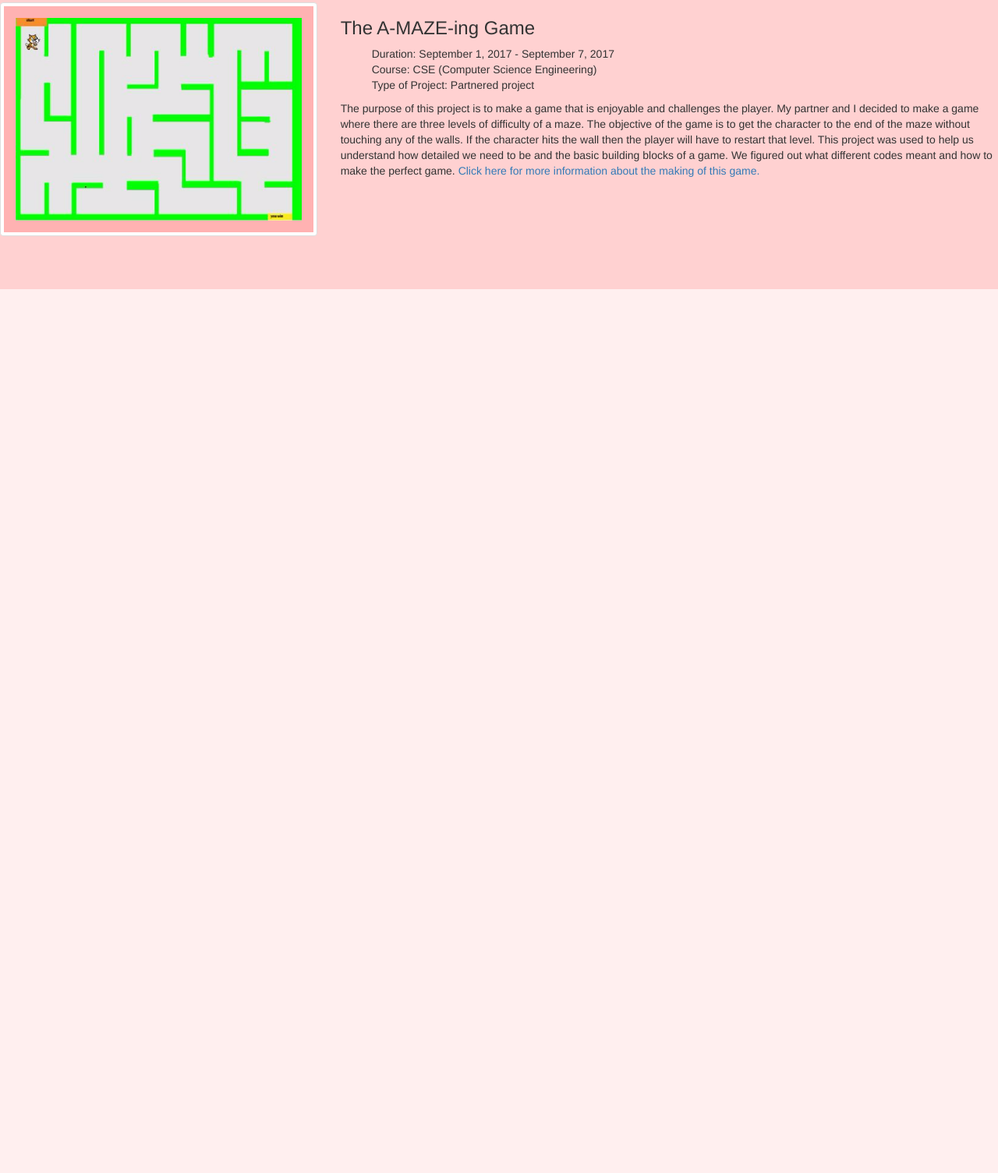
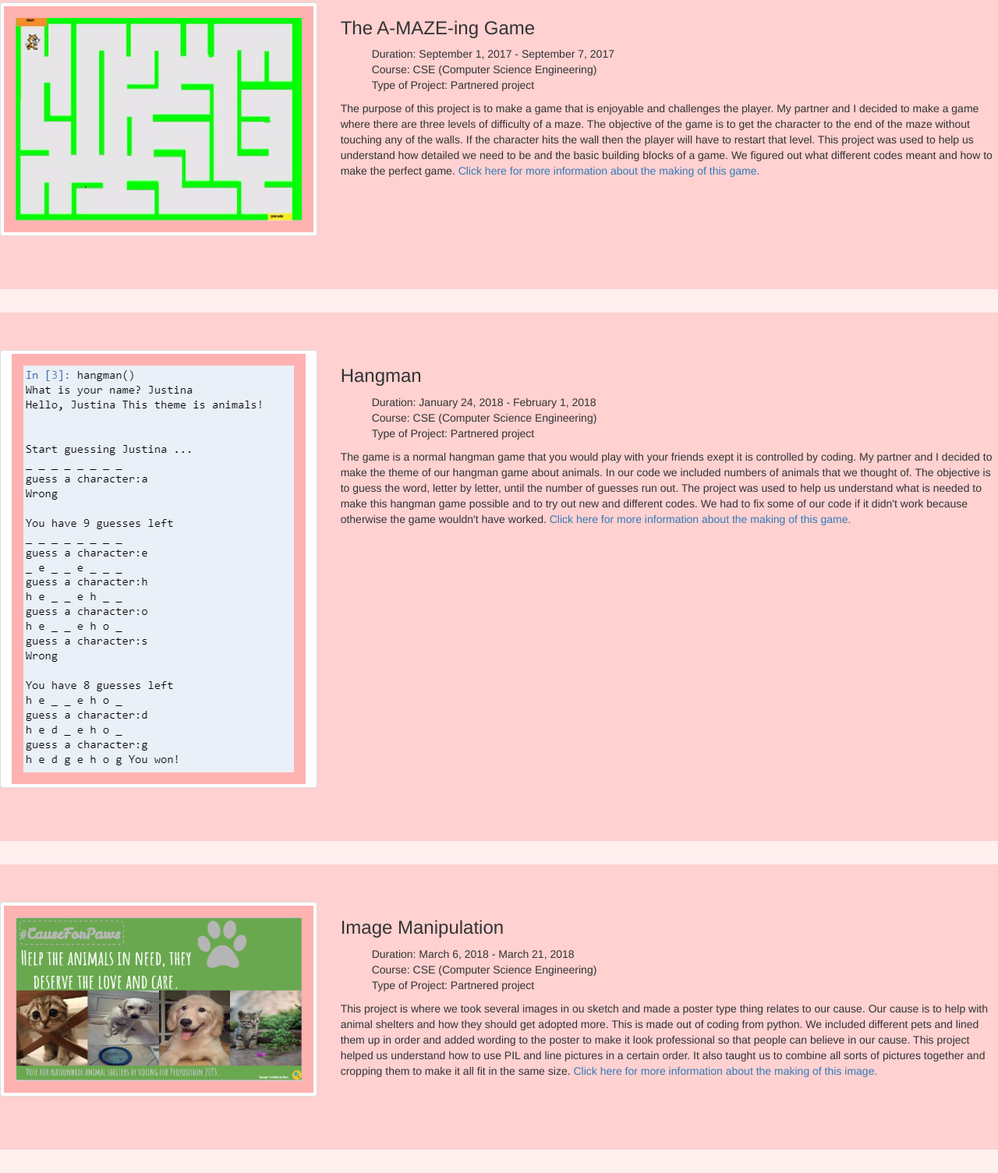
Before and after one commit to justinamathai/portfolio, a plain HTML site: page Mathai_Projects.html in a window 1280 px wide. Shown: the part 545-2050 px from the top of the page at 78% size. Before the commit the page ends 946 px from the top, so only its background shows below. Drawn offline with Linux system fonts and the light colour scheme.

Commit message:
My second commit

```diff
--- a/Mathai_Projects.html
+++ b/Mathai_Projects.html
@@ -91,6 +91,56 @@
     </div>
    </div>
   </section>
+  <section class="main">
+   <div class="jumbotron">
+    <div class="row">
+     <div class="col-sm-4">
+      <a href="#" class="thumbnail">
+       <img src="Images/hangman.png">
+      </a>
+     </div>
+     <div class="col-sm-8">
+      <h3>Hangman</h3>
+      <ul>
+       <li>Duration: January 24, 2018 - February 1, 2018</li>
+       <li>Course: CSE (Computer Science Engineering)</li>
+       <li>Type of Project: Partnered project</li>
+       </ul>
+       <p2> The game is a normal hangman game that you would play with your friends exept it is controlled by coding. My partner and I
+       decided to make the theme of our hangman game about animals. In our code we included numbers of animals that we thought of. The objective
+       is to guess the word, letter by letter, until the number of guesses run out. The project was used to help us understand what is needed to
+       make this hangman game possible and to try out new and different codes. We had to fix some of our code if it didn't work because otherwise
+       the game wouldn't have worked.</p2>
+       <a href="https://docs.google.com/document/d/e/2PACX-1vQm766KsBWpI7RGfVZNMMx5vRj0pz35tH7xhSij0dix9lF7HctJ9i_RWMmxrtqYOzKyoe00VNXPlgDo/pub">Click
+       here for more information about the making of this game.</a>
+     </div>
+    </div>
+    </section>
+  <section class="main">
+   <div class="jumbotron">
+    <div class="row">
+     <div class="col-sm-4">
+      <a href="#" class="thumbnail">
+       <img src="Images/image_manipulation.png">
+      </a>
+     </div>
+     <div class="col-sm-8">
+      <h3>Image Manipulation</h3>
+      <ul>
+       <li>Duration: March 6, 2018 - March 21, 2018</li>
+       <li>Course: CSE (Computer Science Engineering)</li>
+       <li>Type of Project: Partnered project</li>
+       </ul>
+       <p2> This project is where we took several images in ou sketch and made a poster type thing relates to our cause. Our cause is to help with
+       animal shelters and how they should get adopted more. This is made out of coding from python. We included different pets and lined them up
+       in order and added wording to the poster to make it look professional so that people can believe in our cause. This project helped us understand
+       how to use PIL and line pictures in a certain order. It also taught us to combine all sorts of pictures together and cropping them to make it
+       all fit in the same size. </p2>
+       <a href="https://docs.google.com/document/d/e/2PACX-1vRbu0gv0aU5CcIcqMFoPaoC5G2HpDtJtziQ71DQ58UthqG5Hfk3TBu2ScvE7FnjEi5RHrwP-WEgG09W/pub">Click
+       here for more information about the making of this image.</a>
+     </div>
+    </div>
+   </div>
   </div>
     </body>
 
```
Also changed, not shown: Images/hangman.png (added), Images/image_manipulation.png (added).
